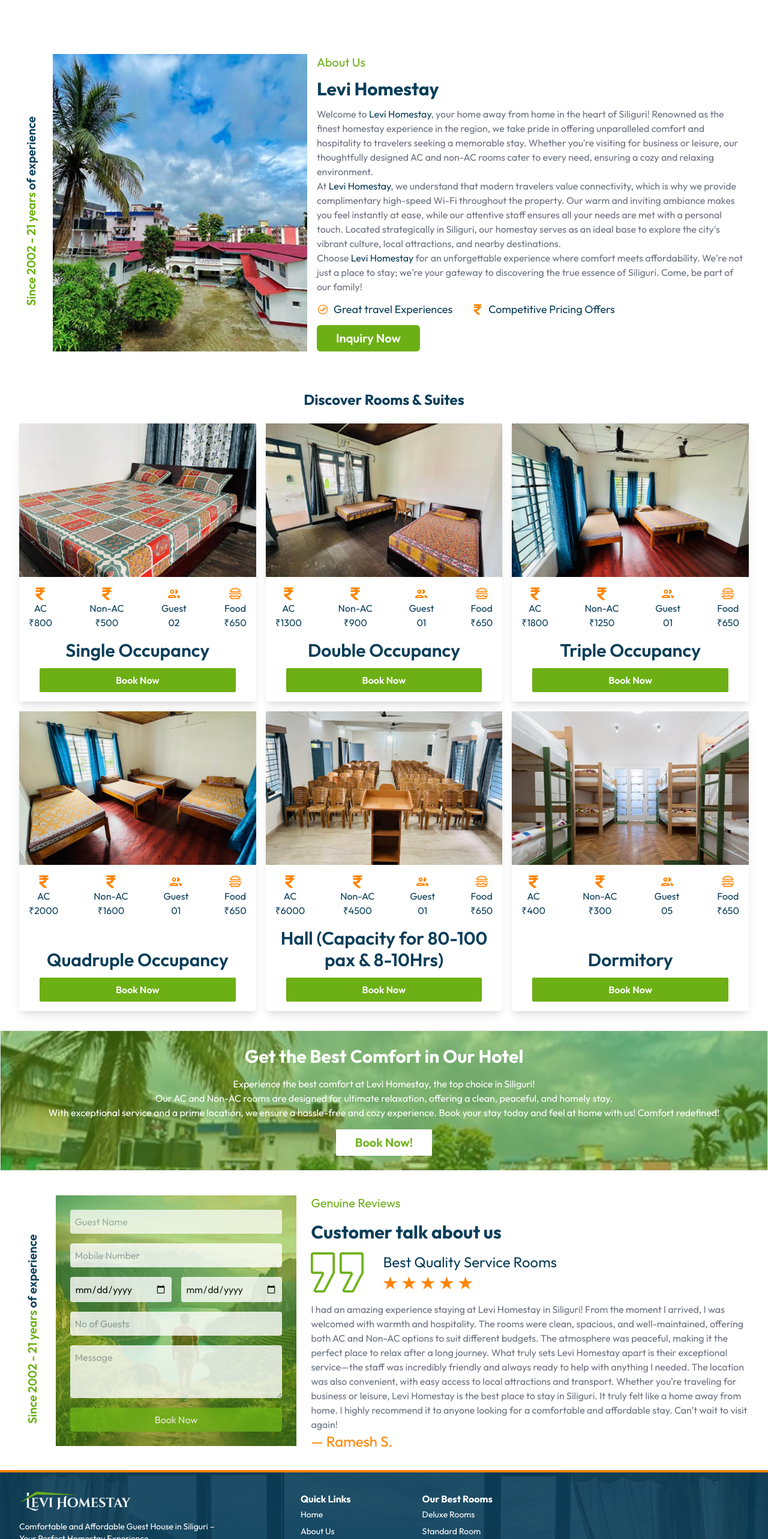
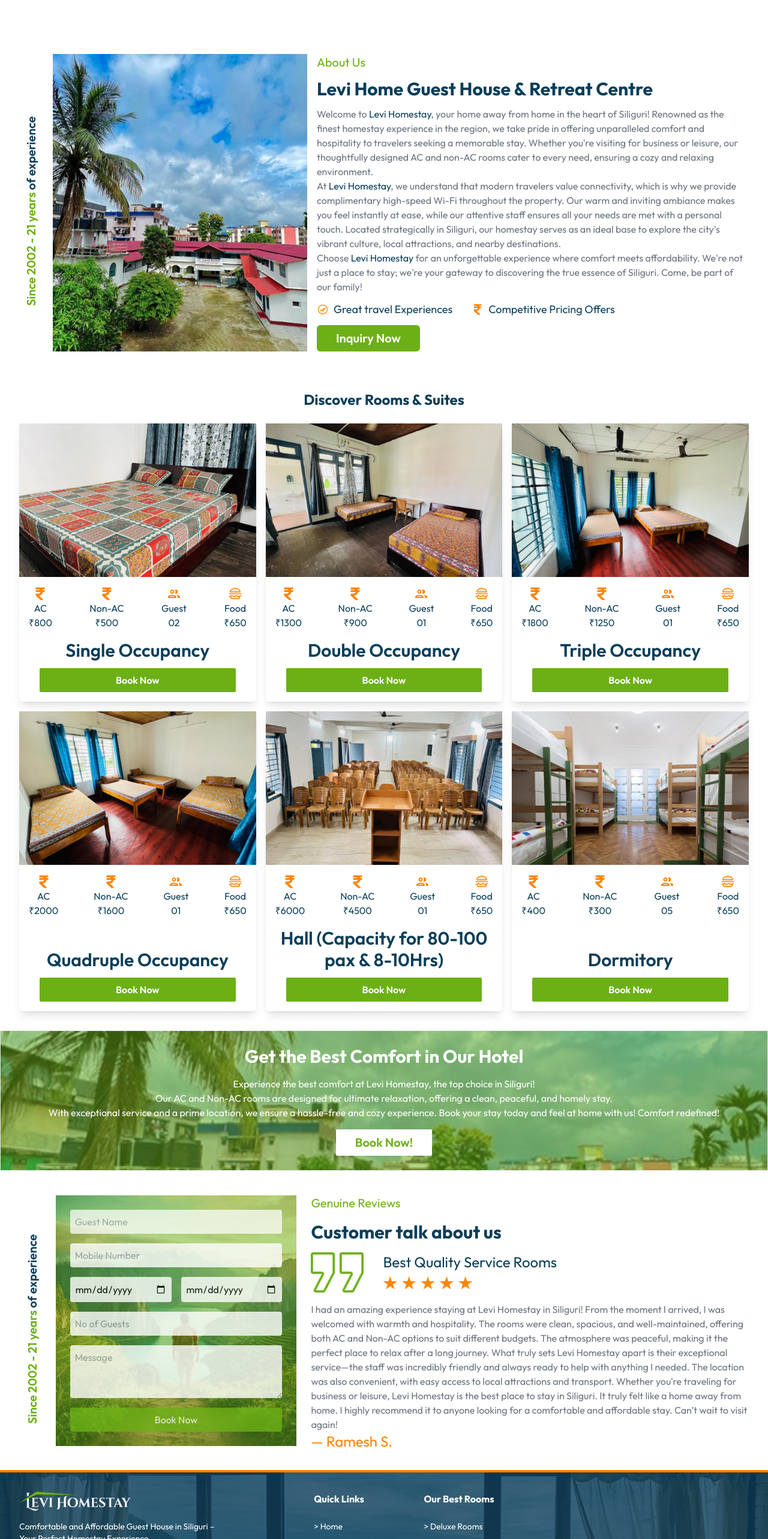
Before and after one commit to neelgit1010/levi-homestay, a Next.js app: page / in a window 1280 px wide. Shown: the part 940-3506 px from the top of the page at 60% size. Built offline with nearby package versions, Linux system fonts and the light colour scheme; grey boxes are pictures that could not be loaded.

Commit message:
Footer and naming changes

```diff
--- a/src/components/global/Footer.jsx
+++ b/src/components/global/Footer.jsx
@@ -43,7 +43,7 @@
         className="absolute inset-0 bg-cover bg-center bg-no-repeat"
         style={{ backgroundImage: `url(/foot-img.png)` }}
       >
-        <div className="absolute inset-0 bg-defined-blue opacity-90"></div>{" "}
+        <div className="absolute inset-0 bg-defined-blue opacity-80"></div>{" "}
       </div>
 
       <div className="relative z-10 text-white">
@@ -56,7 +56,7 @@
                 Comfortable and Affordable Guest House in Siliguri – <br />
                 Your Perfect Homestay Experience
               </p>
-              <div className="text-base lg:text-sm text-white">
+              <div className="text-base lg:text-base text-white">
                 <div className="flex items-center gap-2">
                   <FaWhatsapp className="text-defined-green" />
                   <span>+91 89209 07973</span>
@@ -67,25 +67,26 @@
                 </div>
                 <div className="flex items-center gap-2">
                   <MdEmail className="text-defined-green" />
-                  <span>levihomestayslg@email.com</span>
+                  <span>slg.levihome@gmail.com</span>
                 </div>
                 <div className="flex gap-2 w-full xl:w-[80%]">
                   <IoLocationSharp className="text-defined-green text-xl" />
                   <span>
-                    Punjabi Para, Mission Compound, Shiv Mandir Rd. Siliguri, WB
+                    Punjabi Para, Church Compound, Shiv Mandir Rd. Siliguri, WB
                     734001
                   </span>
                 </div>
               </div>
             </div>
 
-            <div className="flex flex-col gap-4 w-full lg:w-[35%] lg:flex-row">
+            <div className="flex flex-col gap-4 w-full lg:w-[30%] lg:flex-row">
               {/* Quick Links */}
-              <div className="w-1/2">
+              <div className="w-1/2 flex flex-col gap-4">
                 <h1 className="font-bold">Quick Links</h1>
                 <ul className="text-white text-sm">
                   {quickLinks.map((item, index) => (
-                    <li key={index} className="py-1">
+                    <li key={index} className="py-2 hover:text-defined-green">
+                      {">  "}
                       <Link href={item.path}>{item.name}</Link>
                     </li>
                   ))}
@@ -93,7 +94,7 @@
               </div>
 
               {/* Our Best Rooms */}
-              <div className="w-1/2">
+              <div className="w-1/2 flex flex-col gap-4">
                 <h1 className="font-bold">Our Best Rooms</h1>
                 <ul className="text-white text-sm">
                   {[
@@ -103,8 +104,8 @@
                     "Dormitory",
                     "Levi's Kitchen",
                   ].map((item, index) => (
-                    <li key={index} className="py-1">
-                      <Link href="/rooms">{item}</Link>
+                    <li key={index} className="py-2 hover:text-defined-green">
+                      {">  "} <Link href="/rooms">{item}</Link>
                     </li>
                   ))}
                 </ul>
@@ -135,7 +136,7 @@
           <h1>
             © 2025{" "}
             <span className="text-defined-green hover:underline">
-              <Link href="/"> Levi Homestay</Link>
+              <Link href="/"> Levi Home Guest House & Retreat Centre</Link>
             </span>{" "}
             - All Rights Reserved
           </h1>
--- a/src/components/home/AboutSection.jsx
+++ b/src/components/home/AboutSection.jsx
@@ -80,7 +80,7 @@
         >
           <p className="text-defined-green text-lg xlg:text-xl">About Us</p>
           <h1 className="xlg:text-3xl text-2xl text-defined-blue font-bold">
-            Levi Homestay
+            Levi Home Guest House & Retreat Centre
           </h1>
           <p className="text-gray-500 xlg:text-base text-sm">
             Welcome to <span className="text-defined-blue">Levi Homestay</span>,
```
